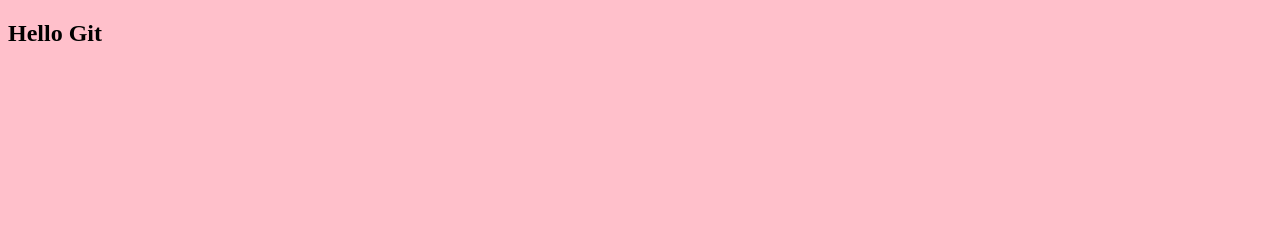
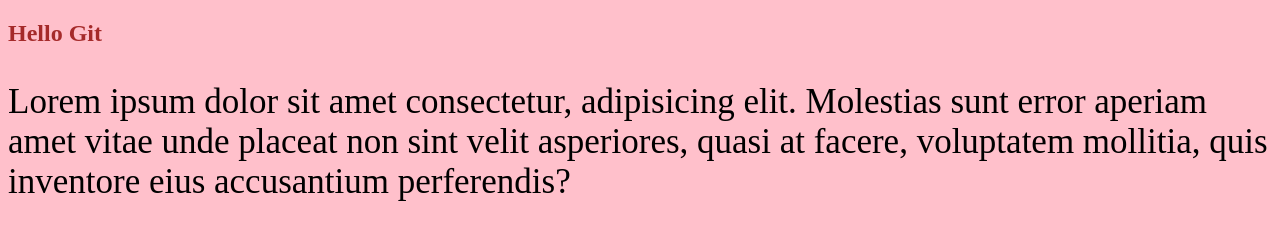
Before and after one commit to LAnMiv/gittest, a plain HTML site: page index.html in a window 1280 px wide. Drawn offline with Linux system fonts and the light colour scheme.

Commit message:
Добавлен второй комментарий

```diff
--- a/css/main.css
+++ b/css/main.css
@@ -1,3 +1,10 @@
 body {
     background-color: pink;
 }
+
+h2 {
+    color: brown;
+}
+p {
+    font-size: 35px;
+}
--- a/index.html
+++ b/index.html
@@ -10,6 +10,7 @@
 <body>
     <div class="container">
         <h2>Hello Git</h2>
+        <p>Lorem ipsum dolor sit amet consectetur, adipisicing elit. Molestias sunt error aperiam amet vitae unde placeat non sint velit asperiores, quasi at facere, voluptatem mollitia, quis inventore eius accusantium perferendis?</p>
     </div>
 </body>
 </html>
```
